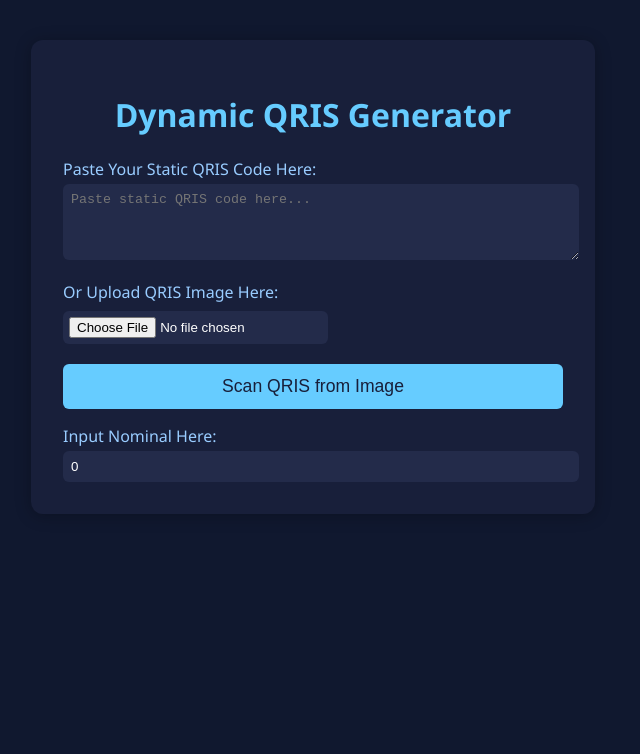
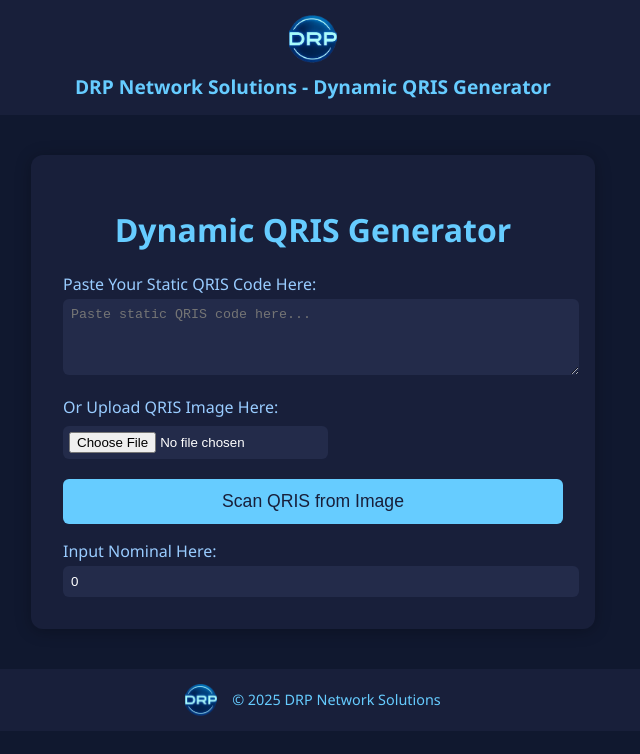
Before and after one commit to dianrp-space/qris-dynamis-generator, a plain HTML site: page index.html in a window 1280 px wide. Shown: the whole page, without its empty margins (327-967 px from the left). Drawn offline with Linux system fonts and the light colour scheme.

Commit message:
add header, footer, logo, favicon

```diff
--- a/index.html
+++ b/index.html
@@ -4,9 +4,18 @@
     <meta charset="UTF-8" />
     <meta name="viewport" content="width=device-width, initial-scale=1.0" />
     <title>DRP Network Solutions - Dynamic QRIS Generator</title>
+    <link rel="icon" type="image/png" href="images/qris.png" />
     <link rel="stylesheet" href="style.css" />
   </head>
   <body>
+    <header class="header">
+      <div class="header-inner">
+        <img src="images/logo_blue.webp" alt="Logo" class="logo" />
+        <span class="site-title"
+          >DRP Network Solutions - Dynamic QRIS Generator</span
+        >
+      </div>
+    </header>
     <div class="container">
       <h1>Dynamic QRIS Generator</h1>
       <div class="input-section">
@@ -48,6 +57,12 @@
         <a id="downloadBtn" href="#" download="qris.png">Download QRIS</a>
       </div>
     </div>
+    <footer class="footer">
+      <div class="footer-inner">
+        <img src="images/logo_blue.webp" alt="Footer Logo" />
+        <span>&copy; 2025 DRP Network Solutions</span>
+      </div>
+    </footer>
     <script src="script.js"></script>
   </body>
 </html>
--- a/style.css
+++ b/style.css
@@ -1,3 +1,60 @@
+/* Header and Footer Styling */
+.header {
+  width: 100%;
+  background: #181f3a;
+  color: #6cf;
+  padding: 15px 0;
+  position: relative;
+  text-align: center;
+}
+
+.header-inner {
+  width: 90%;
+  max-width: 1200px;
+  margin: 0 auto;
+  display: flex;
+  flex-direction: column;
+  align-items: center;
+  justify-content: center;
+}
+
+.header .logo {
+  height: 48px;
+  margin-bottom: 10px;
+}
+
+.header .site-title {
+  font-size: 1.2em;
+  font-weight: bold;
+  color: #6cf;
+}
+
+.footer {
+  width: 100%;
+  background: #181f3a;
+  color: #6cf;
+  padding: 15px 0;
+  margin-top: 40px;
+  position: relative;
+}
+
+.footer-inner {
+  width: 90%;
+  max-width: 1200px;
+  margin: 0 auto;
+  display: flex;
+  align-items: center;
+  justify-content: center;
+}
+
+.footer img {
+  height: 32px;
+  margin-right: 15px;
+}
+
+.footer span {
+  font-size: 0.9em;
+}
 body {
   font-family: "Segoe UI", Arial, sans-serif;
   background: #10182f;
```
Also changed, not shown: images/logo_blue.webp (added), images/qris.png (added).
